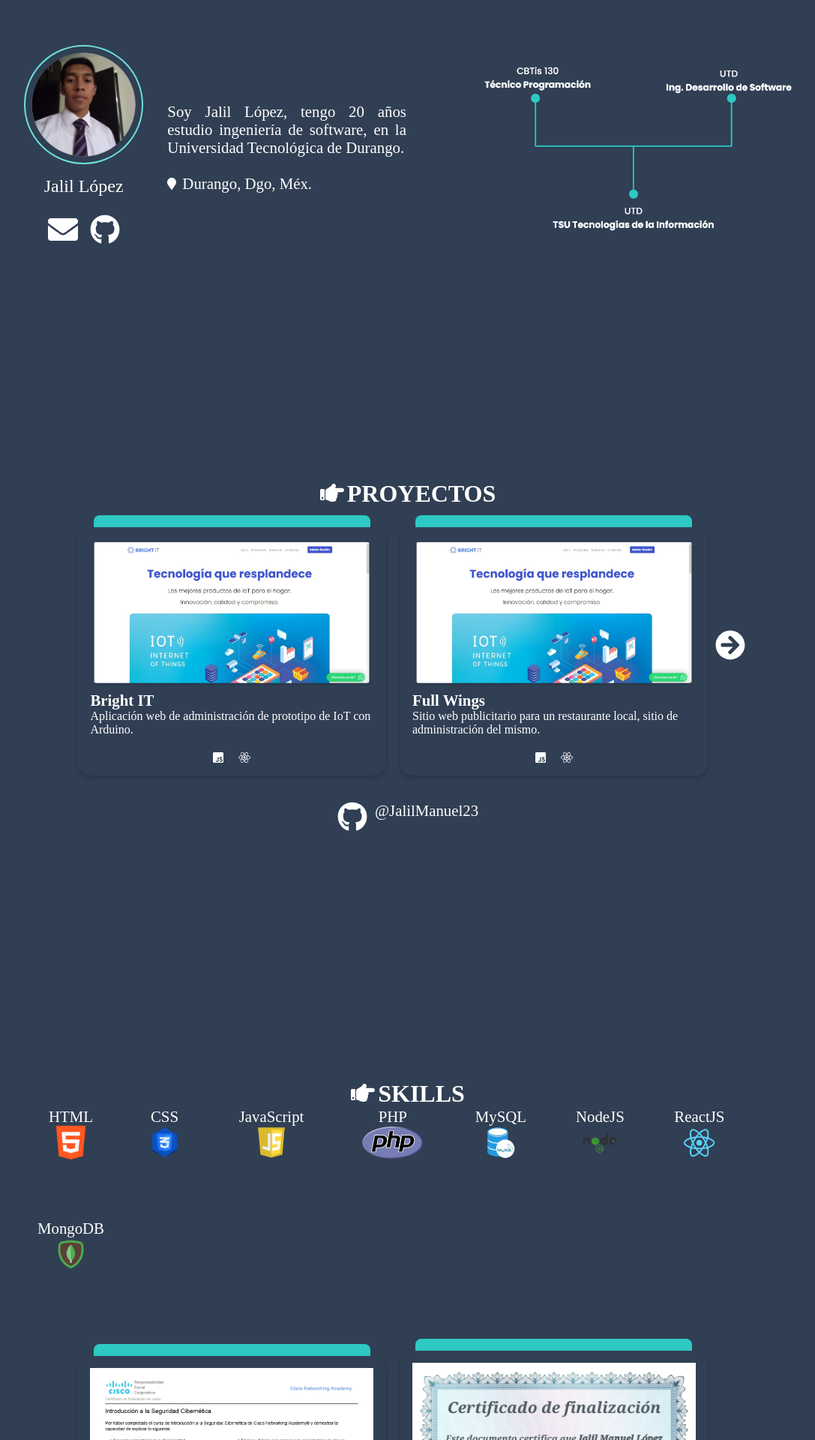
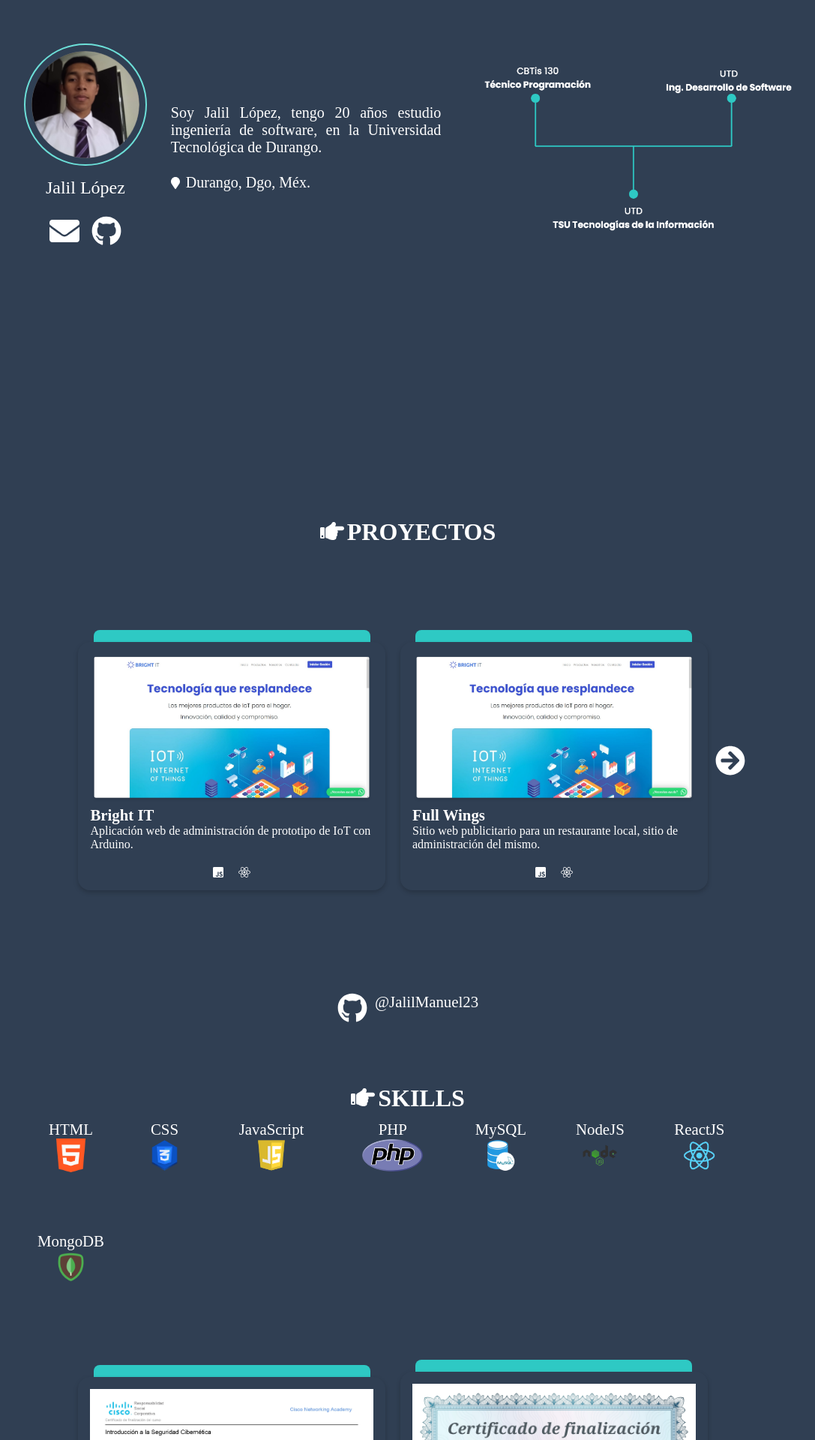
Before and after one commit to JalilManuel23/Portafolio, a React (Create React App) app: page / in a window 1280 px wide. Shown: the part 960-2880 px from the top of the page at 75% size, without its empty margins (96-1183 px from the left). Built offline with nearby package versions, Linux system fonts and the light colour scheme.

Commit message:
se arreglan detalles

```diff
--- a/src/sections/AboutMe/about_me.css
+++ b/src/sections/AboutMe/about_me.css
@@ -44,9 +44,13 @@
 }
 
 .info-ubi p, .info-ubi div {
-    width: 70%;
+    width: 80%;
     text-align: justify;
     margin-left: 4vmin;
+}
+
+.info-ubi p {
+    font-size: 2.5vmin;
 }
 
 .ubi {
--- a/src/sections/Projects/projects.css
+++ b/src/sections/Projects/projects.css
@@ -4,8 +4,10 @@
 
 .projects-container {
     display: flex;
+    height: 100vh;
     flex-direction: column;
     align-items: center;
+    justify-content: space-around;
 }
 
 .github-projects {
--- a/src/sections/Skills/skills.css
+++ b/src/sections/Skills/skills.css
@@ -2,4 +2,6 @@
     display: flex;
     flex-direction: column;
     align-items: center;
+    justify-content: space-around;
+    height: 100vh;
 }
```
